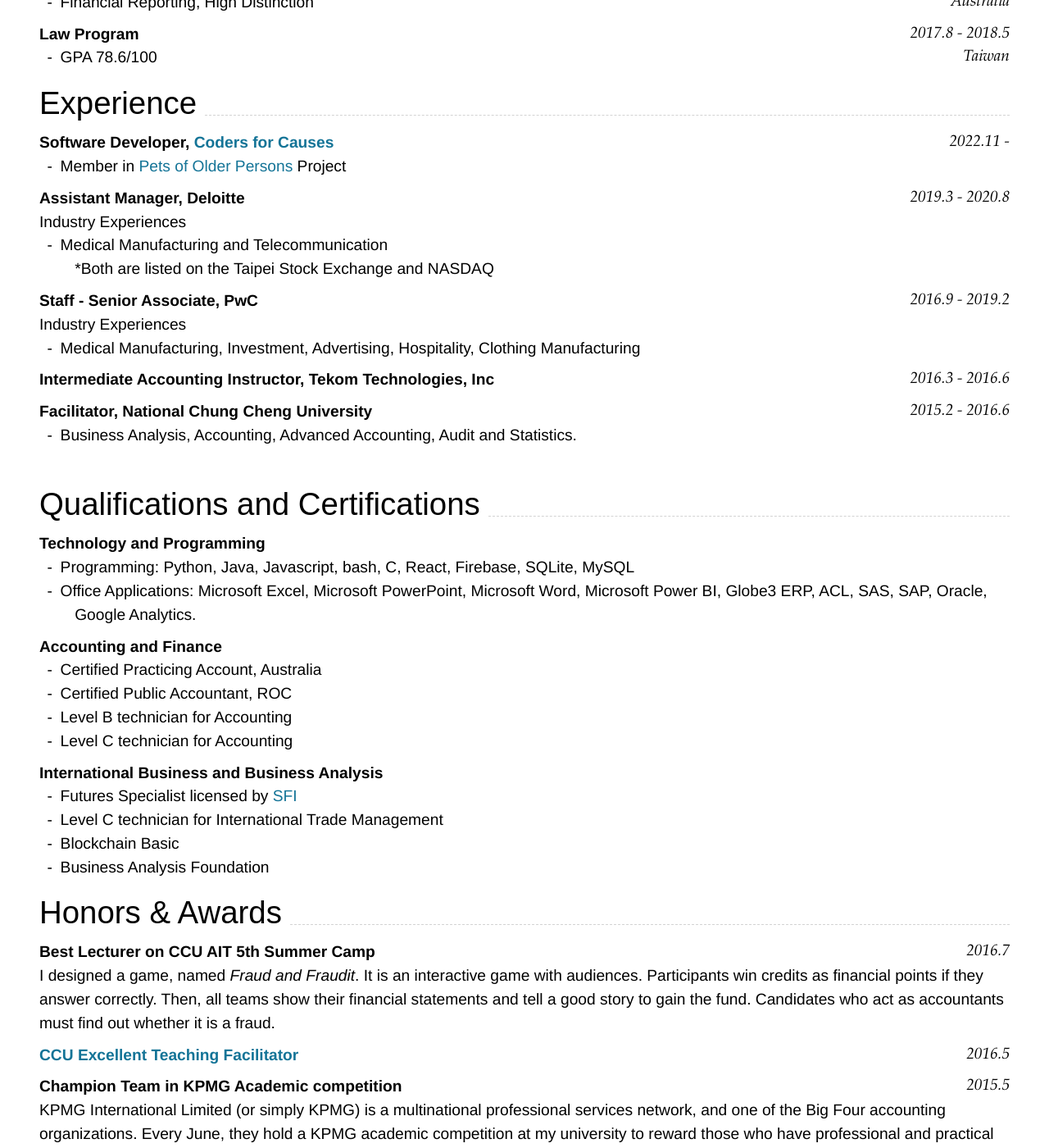
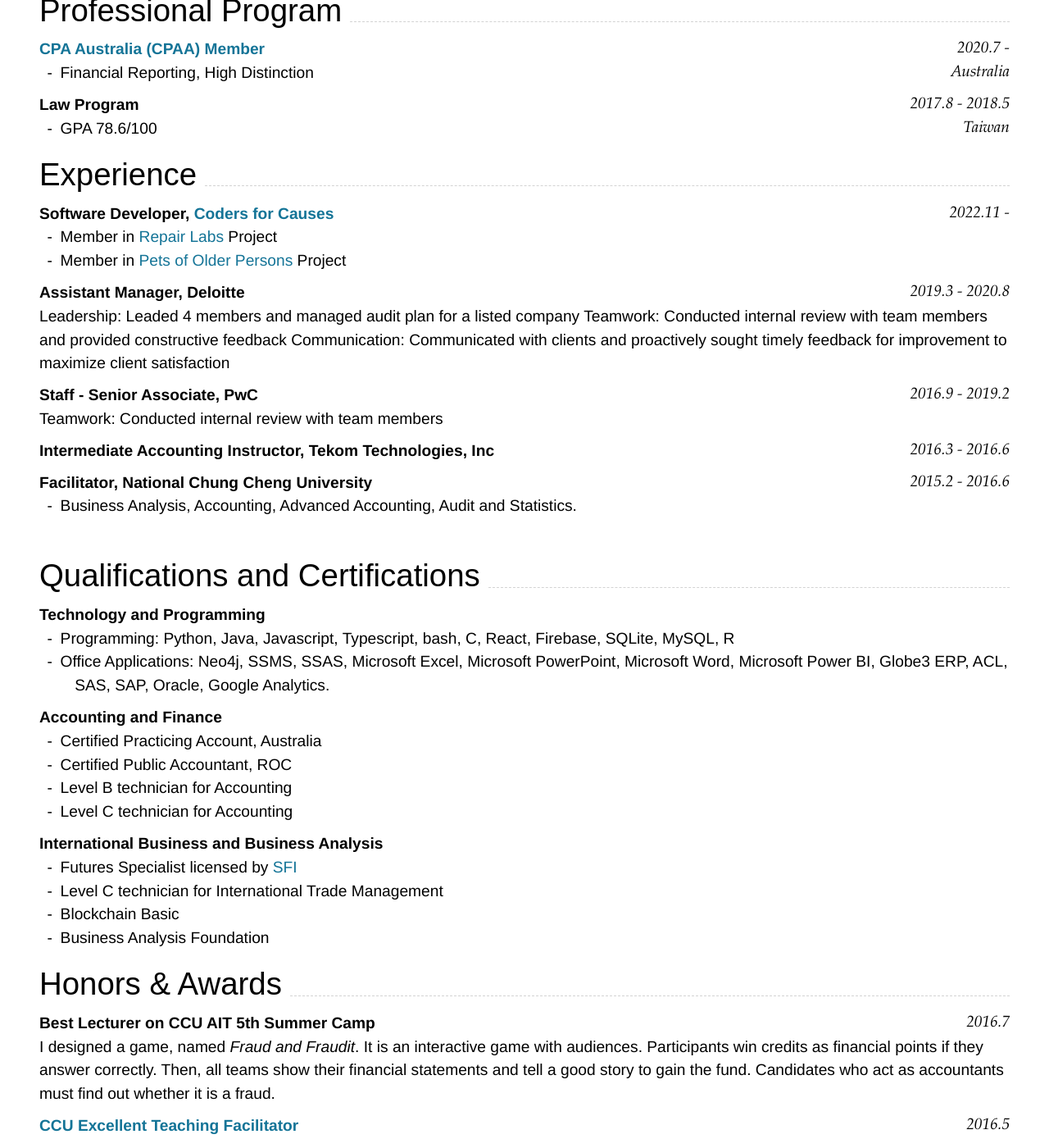
Before and after one commit to HUIXIN-TW/Resume, a Jekyll site: the page built from index.md, in a window 1280 px wide and 1400 px high, scrolled down 943 px. Shown: the whole window at 82% size. Built offline with Jekyll 4.4.1, drawn with Linux system fonts in a browser that asks for light colours; nearby versions of some CDN libraries; some of the changed text lies outside the part shown.

Commit message:
Update Resume

````diff
--- a/index.md
+++ b/index.md
@@ -51,7 +51,9 @@ Perth, Australia
     -   Software requirements and design analysis for Transportation system - shuttleUWA
     -   Exploratory data analysis and Machine learning models (Classification and Clustering) for US Accident Injury (R)
     -   Business intelligent report for BMW cars marketing (PowerBI)
-
+    -   Web application - BrewChat (HTML, CSS, Javascript, AJAX, jQuery, Flask, and the SQLAlchemy. Test unittest and Selenium)
+    -   Data Warehousing & Association Rule Mining – Crime in Atlanta (R, SQL, SSMS and Power BI)
+    -   Graph Database & Graph Data Science - Crime in Atlanta (Neo4j, Cypher, and R)
 ### **National Chung Cheng University (CCU)** `2014.9 - 2016.7`
 
 ```
@@ -94,6 +96,7 @@ Taiwan
 
 ### **Software Developer, [Coders for Causes](https://codersforcauses.org)** `2022.11 - `
 
+-   Member in [Repair Labs](https://github.com/codersforcauses/repair-labs) Project
 -   Member in [Pets of Older Persons](https://www.poopswa.org.au) Project
 
 ### **Assistant Manager, Deloitte** `2019.3 - 2020.8`
@@ -116,18 +119,22 @@ Responsibility
 <br>
 
 Leadership
+
 - Leaded 4 members and managed audit plan for a listed companies
 - Supervise, coach, and develop junior members of staff within teams, on client premises, and in the office.
 - Drafted reports and presentations to the engagement leader, which will enable decisions on audit opinion.
 - Communicated with clients and proactively sought timely feedback for improvement to maximize client satisfaction.
 - Conducted client interviews and led internal meetings to facilitate effective audit planning and execution.
-<br>
--->
 
 Industry Experiences
+<br>
+-   Medical Manufacturing and Telecommunication<br>
+    \*Both are listed on the Taipei Stock Exchange and NASDAQ<br> -->
 
--   Medical Manufacturing and Telecommunication<br>
-    \*Both are listed on the Taipei Stock Exchange and NASDAQ<br>
+Leadership: Leaded 4 members and managed audit plan for a listed company
+Teamwork: Conducted internal review with team members and provided constructive feedback
+Communication: Communicated with clients and proactively sought timely feedback for improvement to maximize client satisfaction
+
 
 ### **Staff - Senior Associate, PwC** `2016.9 - 2019.2`
 
@@ -150,12 +157,15 @@ Leadership
 - Initiated plans before auditing, and managed a project, then assign tasks to team member based on priority
 - Leaded 2 members and managed audit plan for a listed companies
 <br>
--->
+
 
 Industry Experiences
 
 -   Medical Manufacturing, Investment, Advertising, Hospitality, Clothing Manufacturing
     <br>
+-->
+
+Teamwork: Conducted internal review with team members
 
 ### **Intermediate Accounting Instructor, Tekom Technologies, Inc** `2016.3 - 2016.6`
 
@@ -185,8 +195,8 @@ Statistics `2015.2 - 2015.6`<br>
 
 ### **Technology and Programming**
 
--   Programming: Python, Java, Javascript, bash, C, React, Firebase, SQLite, MySQL
--   Office Applications: Microsoft Excel, Microsoft PowerPoint, Microsoft Word, Microsoft Power BI, Globe3 ERP, ACL, SAS, SAP, Oracle, Google Analytics.
+-   Programming: Python, Java, Javascript, Typescript, bash, C, React, Firebase, SQLite, MySQL, R
+-   Office Applications: Neo4j, SSMS, SSAS, Microsoft Excel, Microsoft PowerPoint, Microsoft Word, Microsoft Power BI, Globe3 ERP, ACL, SAS, SAP, Oracle, Google Analytics.
     <br>
 
 ### **Accounting and Finance**
````
Also changed, not shown: other parts of index.md (+1 -1 lines).
